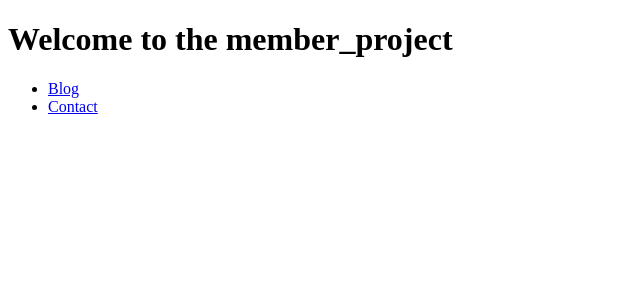
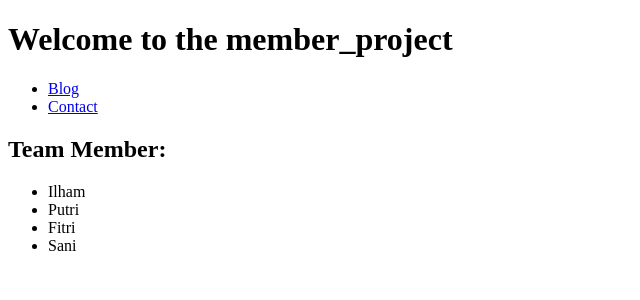
Before and after one commit to Ersamey/mysite, a Django app: page / in a window 1280 px wide. Shown: the top 300 px of the page, without its empty margins (0-640 px from the left). Run offline with Django 5.2, Linux system fonts and the light colour scheme.

Commit message:
dalam member_project menambahkan anggota tim

```diff
--- a/member_project/templates/index.html
+++ b/member_project/templates/index.html
@@ -17,5 +17,14 @@
             <a href="/contact">Contact</a>
         </li>
     </ul>
+
+    <h2>Team Member: </h2>
+    <ul>
+        <li>Ilham</li>
+        <li>Putri</li>
+        <li>Fitri</li>
+        <li>Sani</li>
+    </ul>
+
 </body>
 </html>
```
